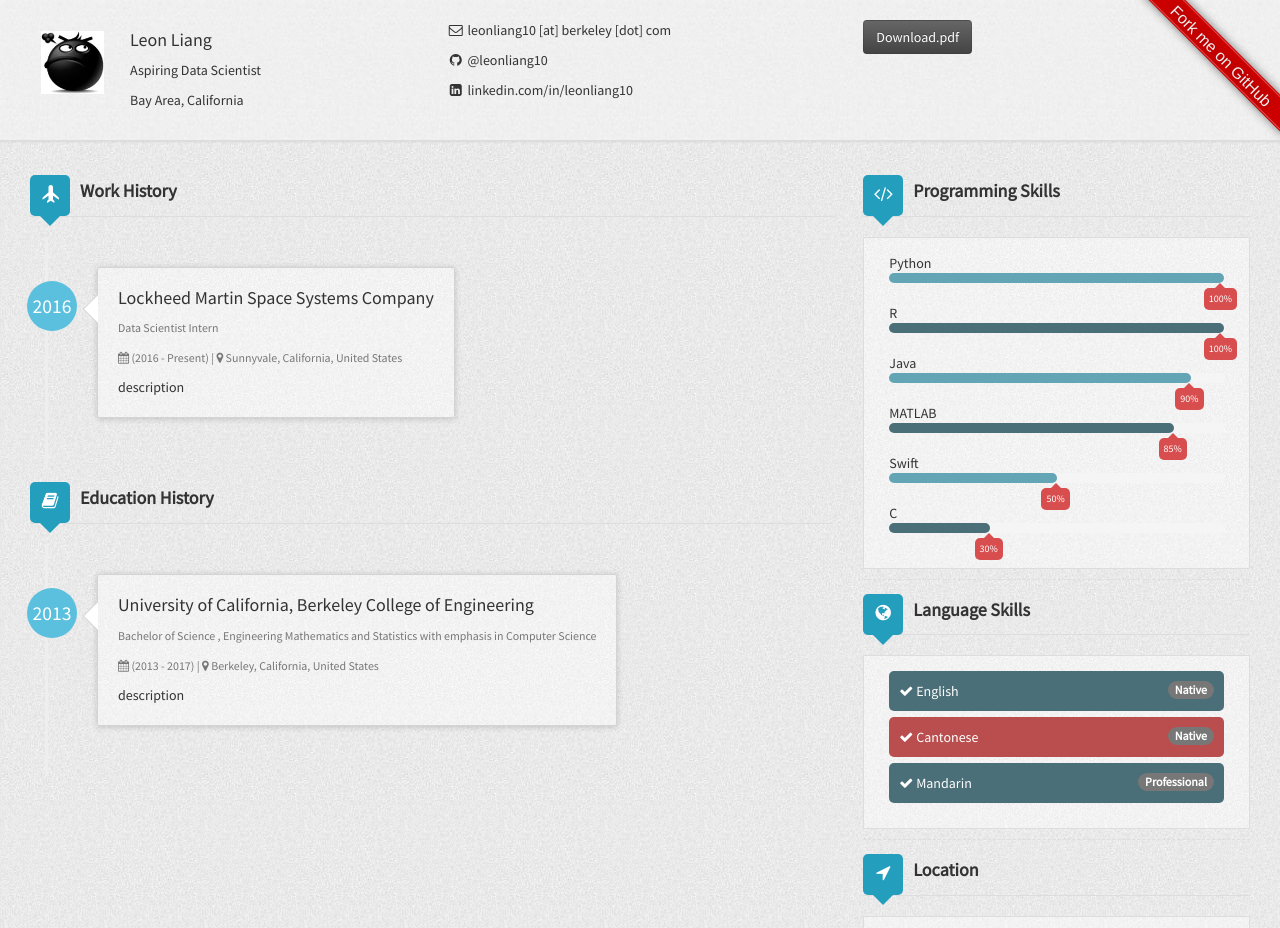
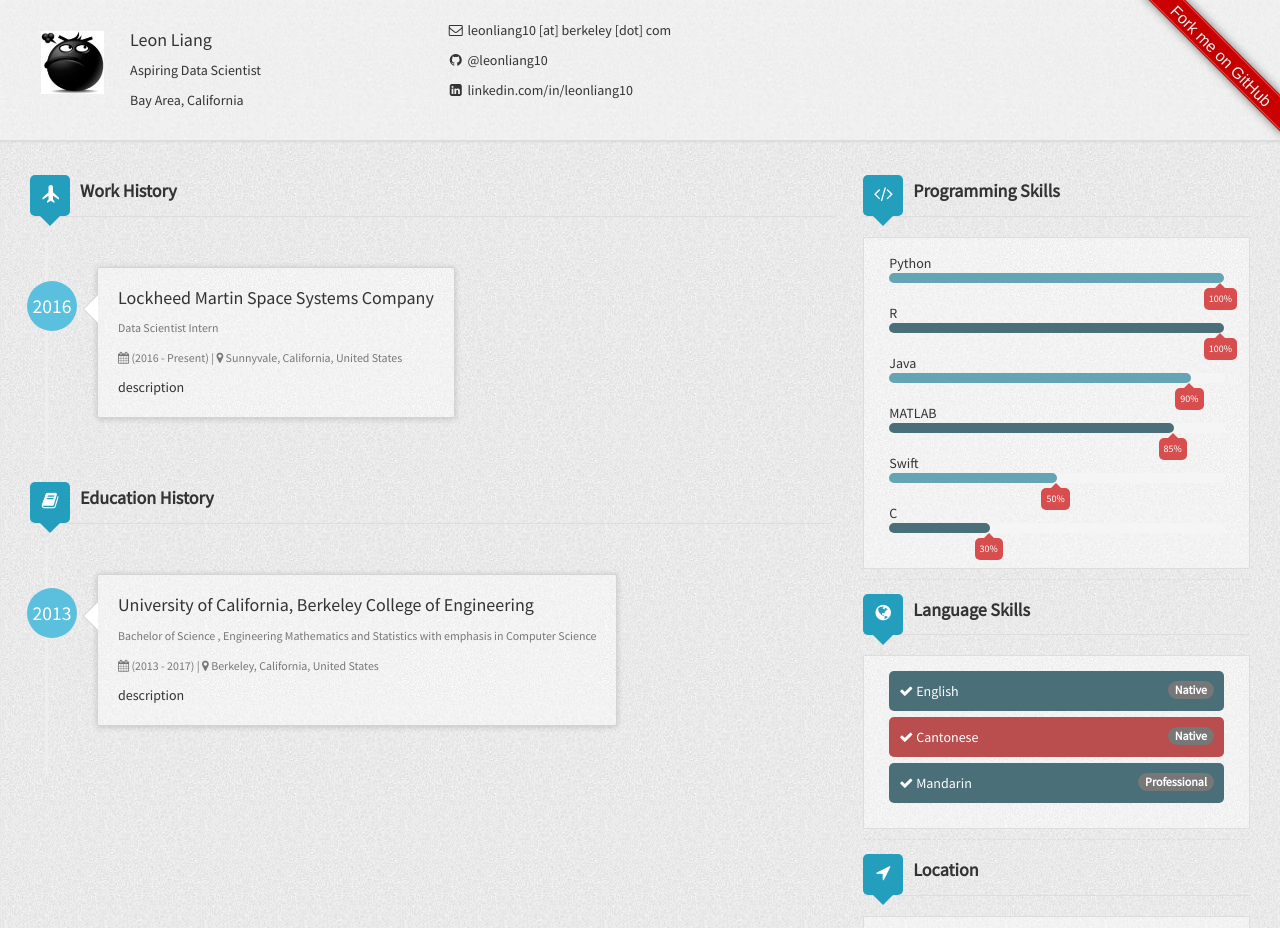
Before and after one commit to leonliang10/leonliang10.github.io, a Jekyll site: the page built from index.html, in a window 1280 px wide, cut to the strip 0-928 px from the top of the page. Built offline with Jekyll 4.4.1, drawn with Linux system fonts in a browser that asks for light colours; nearby versions of some CDN libraries.

Commit message:
comment out download

```diff
--- a/_includes/header.html
+++ b/_includes/header.html
@@ -13,9 +13,9 @@
                 <p><i class="fa fa-github fa-fw"></i><a href="//github.com/{{ site.author.github }}" target="_blank">  @{{ site.author.github }} </a></p>
                 <p><i class="fa fa-linkedin-square fa-fw"></i> <a href="//linkedin.com/in/{{ site.author.linkedin }}" target="_blank"> linkedin.com/in/{{ site.author.linkedin }} </a></p>
             </div>
-            <div class="col-sm-4 visible-md-block visible-lg-block">
+            <!-- <div class="col-sm-4 visible-md-block visible-lg-block">
                 <a href="#" class="btn btn-dark"><i class="icon-file icon-white"></i> Download.pdf </a>
-            </div>
+            </div> -->
         </div>
     </div>
 </div>
```
